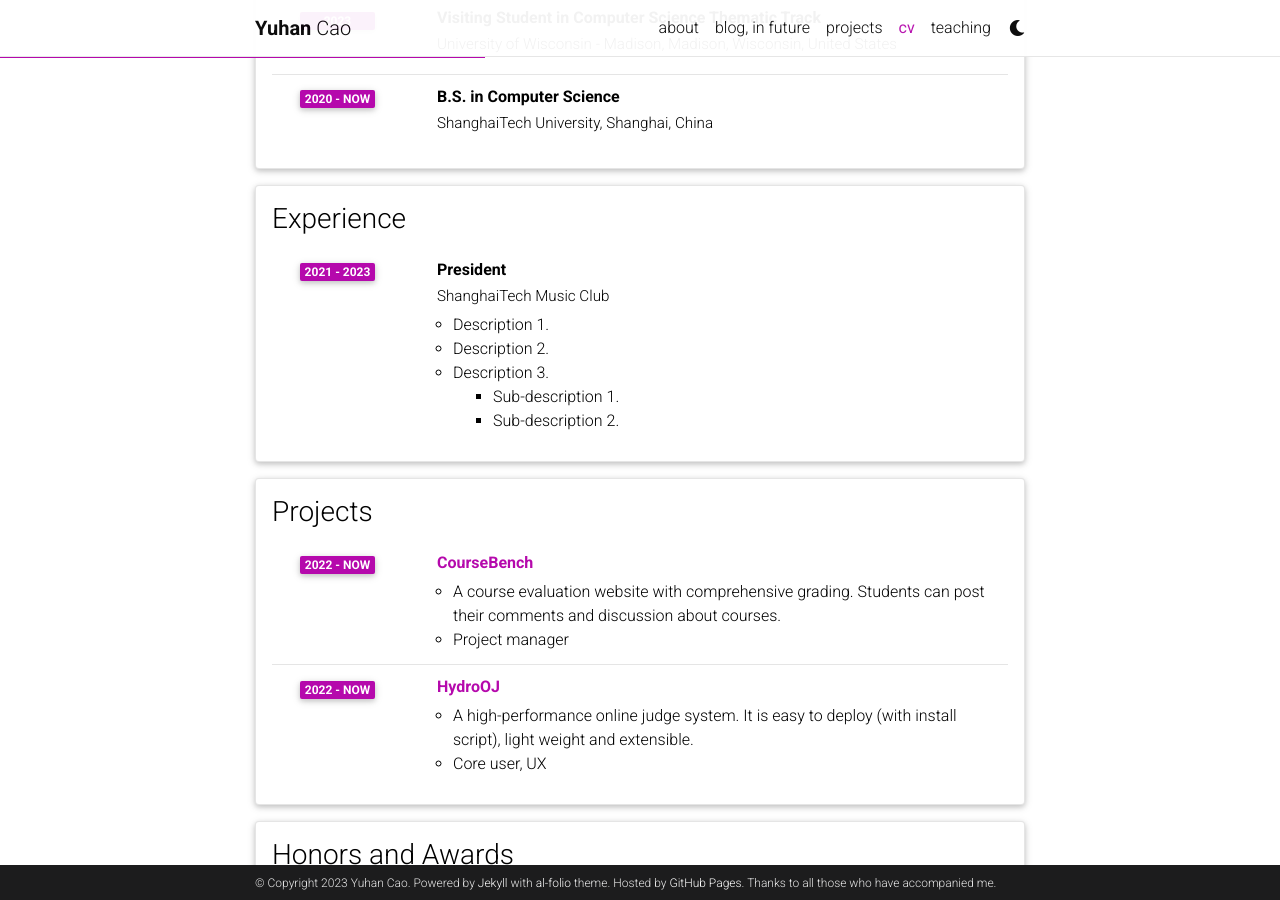
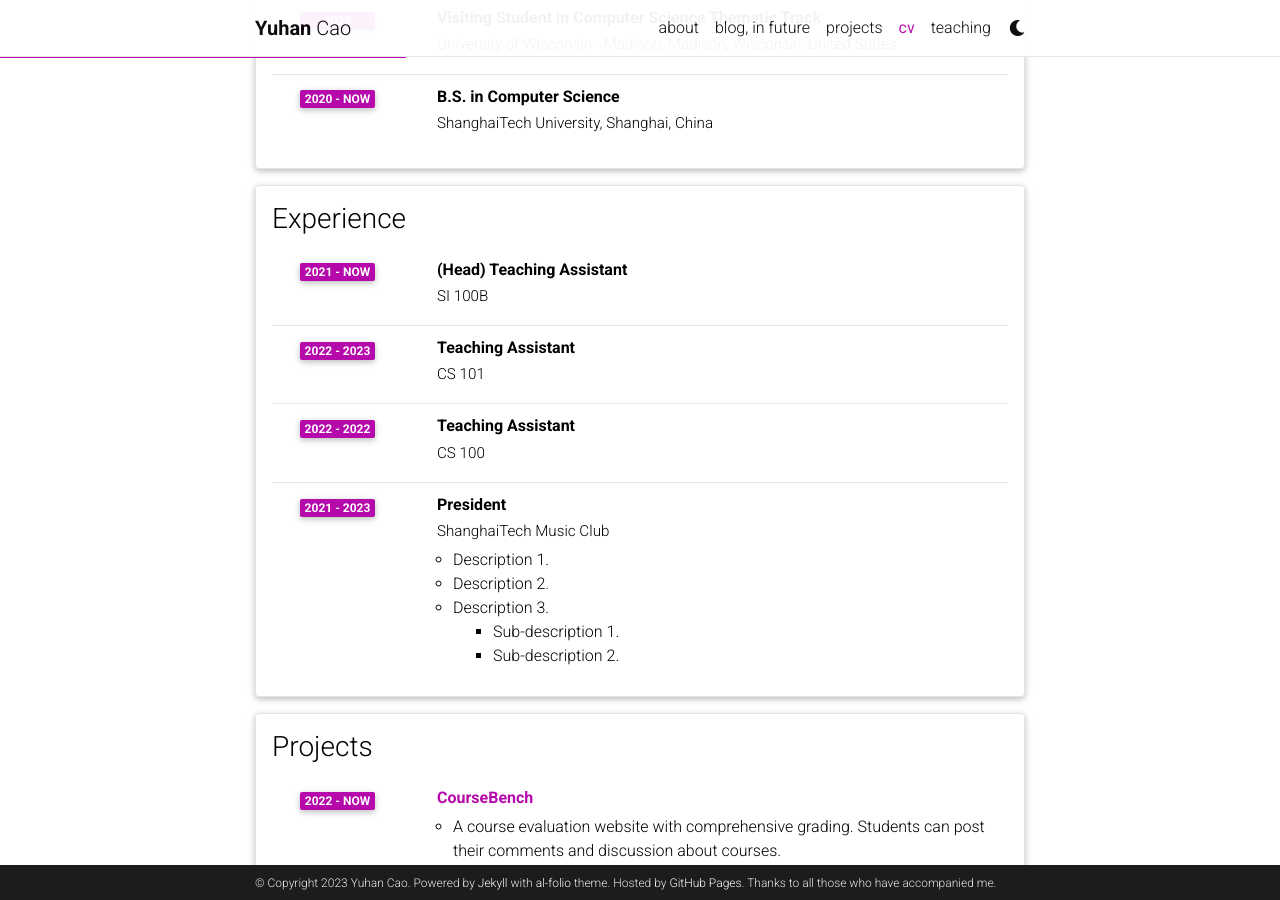
Before and after one commit to teafrogsf/teafrogsf.github.io, a Jekyll site: the page built from _pages/cv.md, in a window 1280 px wide and 900 px high, scrolled down 459 px. Built offline with Jekyll 4.4.1, drawn with Linux system fonts in a browser that asks for light colours; comment, search, counter and statistics services are not loaded; a style sheet for code colours, icons or effects is not loaded.

Commit message:
add experience

```diff
--- a/_data/cv.yml
+++ b/_data/cv.yml
@@ -21,6 +21,18 @@
 - title: Experience
   type: time_table
   contents:
+    - title: (Head) Teaching Assistant
+      institution: SI 100B
+      year: 2021 - Now
+      description:
+    - title: Teaching Assistant
+      institution: CS 101
+      year: 2022 - 2023
+      description:
+    - title: Teaching Assistant
+      institution: CS 100
+      year: 2022 - 2022
+      description:
     - title: President
       institution: ShanghaiTech Music Club
       year: 2021 - 2023
```
Also changed, not shown: 4 other files.
